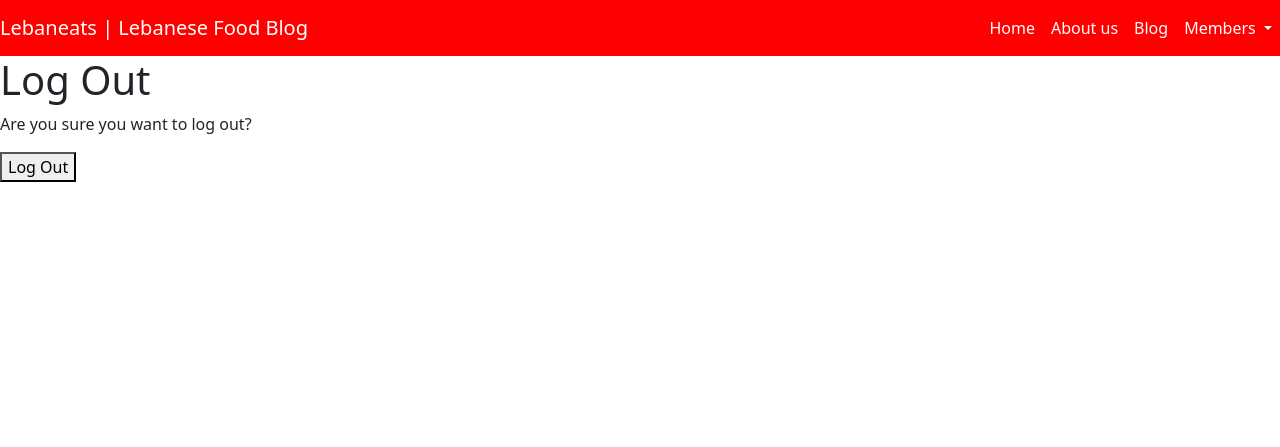
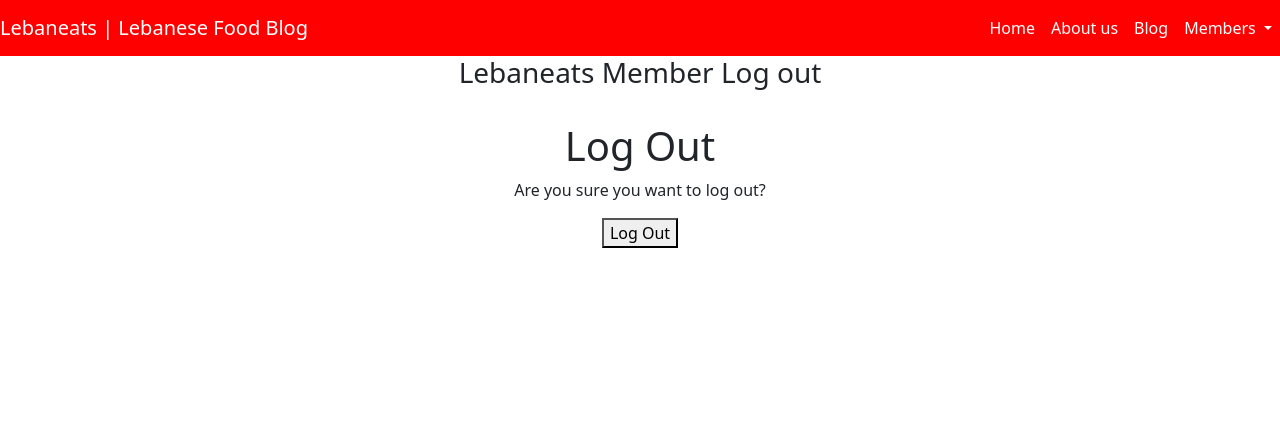
Before and after one commit to Mushbt/lebaneats-pp4, a Django app: page /accounts/logout/ in a window 1280 px wide. Shown: the top 447 px of the page. Run offline with Django 3.2, Linux system fonts and the light colour scheme; the visitor is signed in with stand-in values (Sample User, id 1); some libraries are stand-ins or nearby versions.

Commit message:
Edit logout page so headers and form are centered

```diff
--- a/templates/account/login.html
+++ b/templates/account/login.html
@@ -15,7 +15,6 @@
   </div>
       </div>
   </div>
-</div>
 
 <div class="container">
   <div class="row">
--- a/templates/account/logout.html
+++ b/templates/account/logout.html
@@ -5,17 +5,23 @@
 {% block head_title %}{% trans "Log Out" %}{% endblock %}
 
 {% block content %}
-<h1>{% trans "Log Out" %}</h1>
-
-<p>{% trans 'Are you sure you want to log out?' %}</p>
-
-<form method="post" action="{% url 'account_logout' %}">
+<div class="masthead">
+  <div class="container">
+    <h3 class="mb-3 justify-content-center text-center">{% trans "Lebaneats Member Log out" %}</h3>
+  </div>
+</div>
+<div class="row">
+  <div class="col mt-3 mb-5 justify-content-center text-center">
+    <h1>{% trans "Log Out" %}</h1>
+    <p>{% trans 'Are you sure you want to log out?' %}</p>
+<form method="post" action="{% url 'account_logout' %}" >
   {% csrf_token %}
   {% if redirect_field_value %}
   <input type="hidden" name="{{ redirect_field_name }}" value="{{ redirect_field_value }}"/>
   {% endif %}
   <button type="submit">{% trans 'Log Out' %}</button>
 </form>
-
+  </div>
+</div>
 
 {% endblock %}
```
